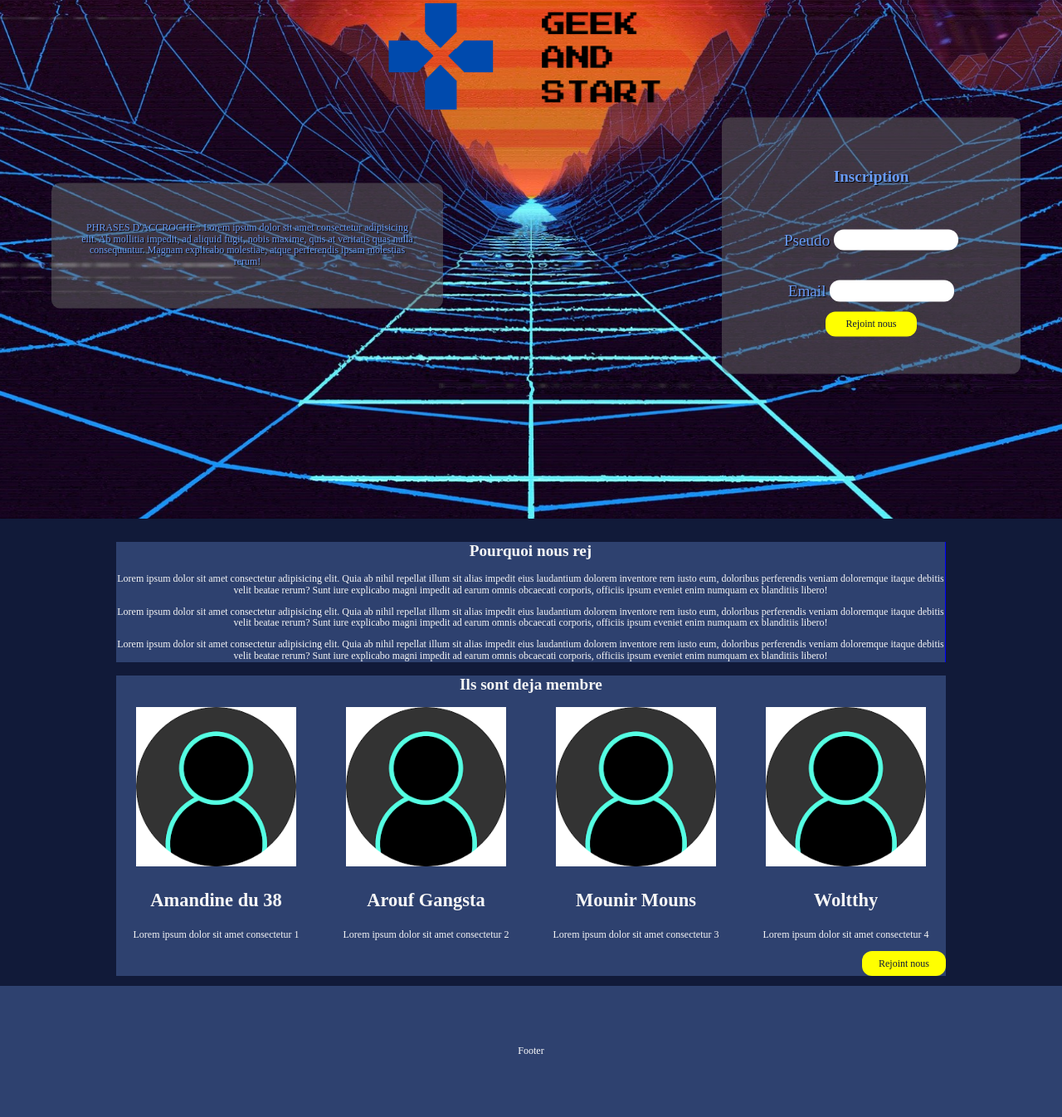
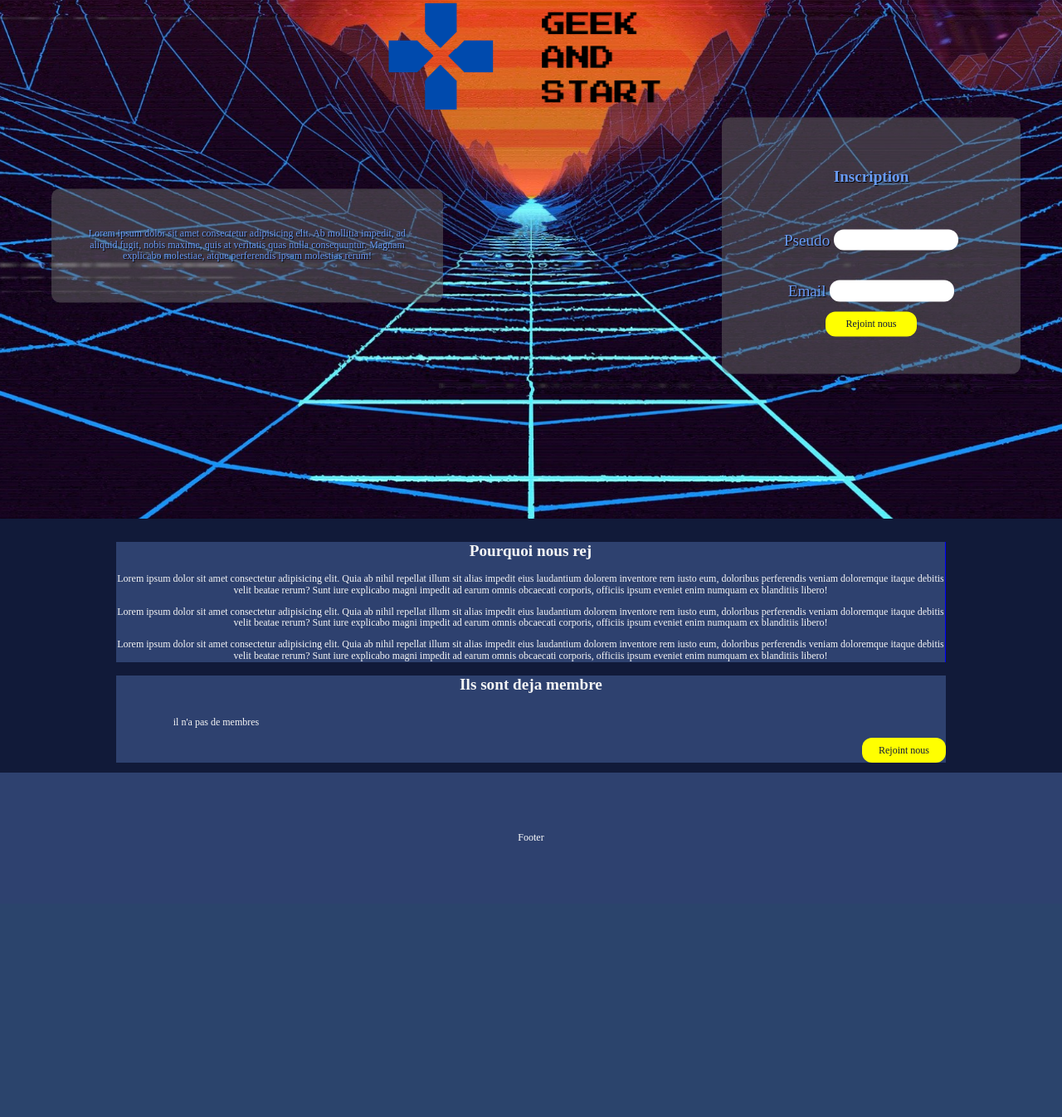
Before and after one commit to Alexandre-brienne/stc-wf3, a Symfony app: template templates/site/index.html.twig in a window 1280 px wide. Shown: the part 175-1521 px from the top of the page at 83% size. After the commit the page ends 1188 px from the top, so only its background shows below. Run offline with Twig, Linux system fonts and the light colour scheme; the template is opened without the code that fills it, so the values that code supplies are empty; some libraries are stand-ins or nearby versions.

Commit message:
doctrine,

```diff
--- a/public/CSS/style.css
+++ b/public/CSS/style.css
@@ -28,6 +28,7 @@ a {
 }
 
 header {
+
     height: 100vh;
     background-color: #111A39;
     background-image: url(../image/Bannier.png);
@@ -108,6 +109,7 @@ p {
 }
 
 header section:first-of-type {
+    padding: 1.6rem;
     text-align: center;
     color: #699BF7;
     background-color: rgba(105, 105, 105, 0.5);
@@ -347,6 +349,32 @@ footer p {
 
 }
 
+.container{
+    padding-left: 2rem;
+    padding-right: 2rem;
+    box-sizing: border-box;
+}
+
+
+.logininfomation{
+    display: flex;
+    color: #699BF7;
+    width: 100%;
+    font-size: 1rem;
+}
+
+.logininfomation>p{
+
+    width: 50%;
+}
+
+.logininfomation>a{
+    color: red;
+    padding-top: 0.5rem;
+    font-size: 1.5rem;
+    width: 50%;
+    padding-bottom: 0.5rem;
+}
 
 /************************************************** Vue ordi *********************************/
 /* Ecran de minimum 1000px */
--- a/src/Controller/CategoriesController.php
+++ b/src/Controller/CategoriesController.php
@@ -33,8 +33,6 @@ class CategoriesController extends AbstractController
 
         if ($form->isSubmitted() && $form->isValid()) {
 
-
-            $category->getUserId($user);
 
             $entityManager = $this->getDoctrine()->getManager();
             $entityManager->persist($category);
--- a/src/Controller/MembreController.php
+++ b/src/Controller/MembreController.php
@@ -13,6 +13,7 @@ use Symfony\Component\HttpFoundation\Response;
 use Symfony\Component\Routing\Annotation\Route;
 use Symfony\Component\String\Slugger\SluggerInterface;
 use Symfony\Component\HttpFoundation\File\Exception\FileException;
+
 
 #[Route('/membre')]
 class MembreController extends AbstractController
--- a/src/Security/LoginFormAuthenticator.php
+++ b/src/Security/LoginFormAuthenticator.php
@@ -24,7 +24,7 @@ class LoginFormAuthenticator extends AbstractFormLoginAuthenticator implements P
 {
     use TargetPathTrait;
 
-    public const LOGIN_ROUTE = 'app_login';
+    public const LOGIN_ROUTE = 'site';
 
     private $entityManager;
     private $urlGenerator;
--- a/templates/site/index.html.twig
+++ b/templates/site/index.html.twig
@@ -49,10 +49,27 @@
 						</a>
 					</div>
 					<div class="login-container">
-						<form action="/action_page.php">
-							<input type="text" placeholder="Pseudo" name="username">
-							<input type="password" placeholder="Mot de passe" name="psw">
+						<form method="POST">
+							{% if error %}
+								<div class="alert alert-danger">{{ error.messageKey|trans(error.messageData, 'security') }}</div>
+							{% endif %}
+
+							{% if app.user %}
+								<div class="logininfomation">
+									<p>Vous etes connecté
+										{{ app.user.username }}
+									</p>
+									<a href="{{ path('app_logout') }}">Se deconnecter</a>
+								</div>
+
+							{% else %}
+								<input type="text" placeholder="Pseudo" value="{{ last_username }}" id="inputUsername" name="username" required autofocus>
+								<input type="password" placeholder="Mot de passe" id="inputPassword" name="password">
+								<input type="hidden" name="_csrf_token" value="{{csrf_token('authenticate')}}">
 								<button type="submit">connexion</button>
+							{% endif %}
+
+
 						</form>
 						<a class="Contact" href="">Contacter-Nous</a>
 					</div>
@@ -60,12 +77,12 @@
 
 
 				<div class="container">
-					<div class ="logos">
-						<img  class ="imagelogo"src="image/logo_geekandstart.png" alt="">
+					<div class="logos">
+						<img class="imagelogo" src="image/logo_geekandstart.png" alt="">
 					</div>
-					<section>
+					<section class='phrase'>
 						<article>
-							<p>PHRASES D'ACCROCHE :
+							<p>
 								Lorem ipsum dolor sit amet consectetur
 																																																								                    adipisicing elit. Ab mollitia impedit,
 																																																								                    ad aliquid fugit, nobis maxime, quis at
@@ -74,8 +91,6 @@
 																																																								                    perferendis ipsam molestias rerum!
 							</p>
 						</article>
-
-
 					</section>
 
 					<form id="form-welcom">
@@ -134,41 +149,18 @@
 					<h2>Ils sont deja membre</h2>
 					<div>
 						<!--Grid des User -->
+						{% for membre in membres %}
 							<article>
-							<img src="image/index.png" alt="image d'attente">
-							<h3>Amandine du 38</h3>
+								<img src="uploads/{{membre.imageProfil}}" alt="image d'attente">
+								<h3>{{membre.username}}</h3>
 								<p>
 									Lorem ipsum dolor sit amet
 																																																									                            consectetur 1
 								</p>
-
 							</article>
-						<article>
-							<img src="image/index.png" alt="image d'attente">
-							<h3>Arouf Gangsta</h3>
-							<p>
-								Lorem ipsum dolor sit amet
-								                            consectetur 2
-							</p>
-
-						</article>
-						<article>
-							<img src="image/index.png" alt="image d'attente">
-							<h3>Mounir Mouns</h3>
-							<p>
-								Lorem ipsum dolor sit amet
-								                            consectetur 3
-							</p>
-
-						</article>
-						<article>
-							<img src="image/index.png" alt="image d'attente">
-							<h3>Woltthy</h3>
-							<p>
-								Lorem ipsum dolor sit amet
-								                            consectetur 4
-							</p>
-						</article>
+                        {% else %}
+                                <p> il n'a pas de membres </p>
+						{% endfor %}
 					</div>
 					<!-- Appel a l'action -->
 					<section>
--- a/templates/user/show.html.twig
+++ b/templates/user/show.html.twig
@@ -67,12 +67,12 @@
                 <th>image profil</th>
                 <td>{{ user.imageprofil }}</td>
             </tr>
+
         </tbody>
     </table>
 
-    <a href="{{ path('user_index') }}">back to list</a>
 
-    <a href="{{ path('user_edit', {'id': user.id}) }}">edit</a>
 
-    {{ include('user/_delete_form.html.twig') }}
+    <a href="{{ path('profil_edit', {'username': user.username}) }}">edit</a>
+
 {% endblock %}
```
Also changed, not shown: src/Controller/SiteController.php (+22 -3 lines), src/Entity/Categories.php (+5 -4 lines), src/Repository/UserRepository.php (+11 -0 lines), public/uploads/08ddb984c72920e4d2c1fb7c60d5f748.webp (added), public/uploads/b3ab028ca1ee36437543095d837b9922.jpg (added). Lines whose indentation alone changed are shown as unchanged.
